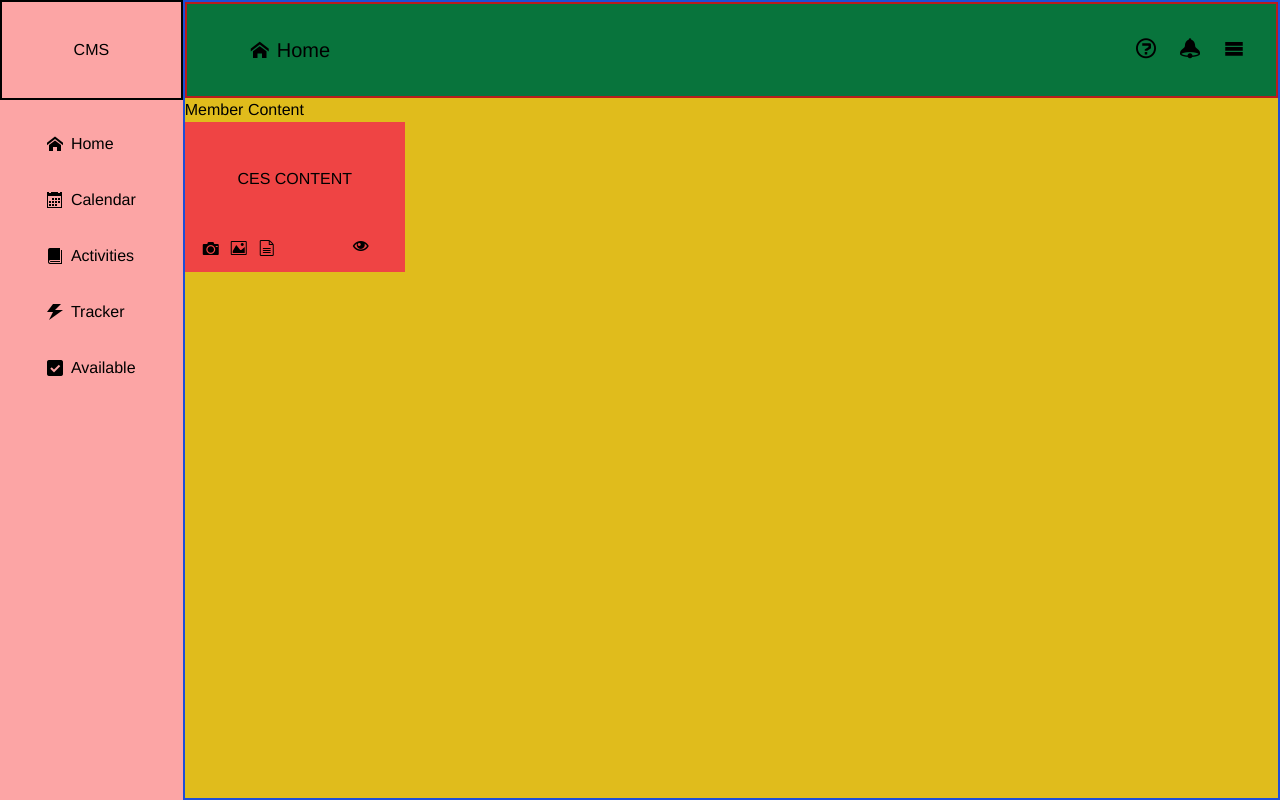
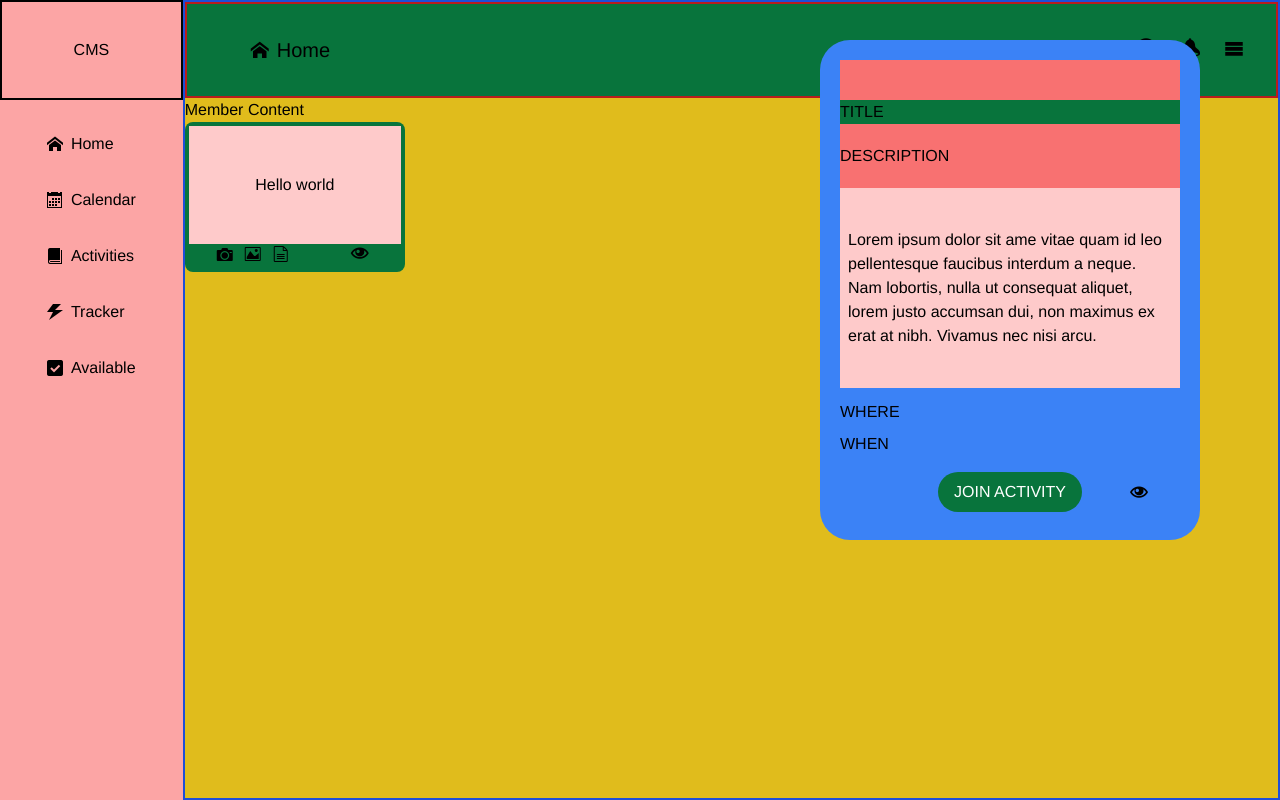
Before and after one commit to justvirgil/community-extension-service, a Nuxt app: page /student/home in a window 1280 px wide. Built offline with nearby package versions, Linux system fonts and the light colour scheme; no server answers.

Commit message:
ces-card

```diff
--- a/components/card.vue
+++ b/components/card.vue
@@ -1,10 +1,10 @@
 <template>
-	<div class="flex flex-col bg-red-500 w-[220px] h-[150px] relative">
-		<div class="flex grow justify-center items-center">
-			{{ title }}
+	<div class="flex flex-col bg-green w-[220px] h-[150px] relative p-1 rounded-lg">
+		<div class="flex grow justify-center items-center bg-red-200 px-3 overflow-auto">
+			<p>{{ title }}</p>
 		</div>
-		<div class="flex flex-row pb-3">
-			<div class="flex flex-row grow justify-center items-center">
+		<div class="flex flex-row mb-1 relative h-5">
+			<div class="flex flex-row ml-7 justify-center items-center">
 
          <VIcon
             :alt="'ces-camera'"
@@ -28,11 +28,11 @@
           />
 
 			</div>
-			<div class="grow ml-12">
+			<div class="grow absolute right-8">
        <VIcon
           :alt="'ces-eye'"
           :icon="'ces-eye'"
-          size="medium"
+          size="large"
         />
 			</div>
 		</div>
--- /dev/null
+++ b/components/cardDescription.vue
@@ -0,0 +1,46 @@
+<template>
+	<div class="flex flex-col bg-blue-500 w-[380px] h-[500px] p-5 relative rounded-[30px]">
+    <div class="flex flex-col">
+      <div class="flex flex-col pt-10 bg-red-400">
+        <p class="mb-5 bg-green">{{ title }}</p>
+        <p class="mb-5">DESCRIPTION</p>
+      </div>
+      <div class="flex items-center bg-red-200 h-[200px] justify-center overflow-auto">
+        <p class="p-2">{{ content }}</p>
+      </div>
+      <div class="mt-3">
+        <p class="pb-2">{{ where }}</p>
+        <p>{{ when }}</p>
+      </div>
+      <div class="flex flex-row justify-center items-center mt-4 relative">
+        <VButton :is-rounded="true">
+          JOIN ACTIVITY
+        </VButton>
+         <VIcon
+            :alt="'ces-eye'"
+            :icon="'ces-eye'"
+            size="large"
+            class="absolute right-8"
+          />
+
+      </div>
+    </div>
+	</div>
+</template>
+
+
+<script setup lang="ts">
+  interface Prop {
+    title?: string
+    content?: string
+    where?: string
+    when?: string
+  }
+
+  const props = withDefaults(defineProps<Prop>(), {
+    title: '',
+    content: '',
+    where: '',
+    when: ''
+  })
+</script>
--- a/layouts/member.vue
+++ b/layouts/member.vue
@@ -35,7 +35,7 @@
           <p class="ml-2">Activities</p>
         </NuxtLink>
 
-        <NuxtLink to="/student/info" class="mb-8 flex flex-row items-center">
+        <NuxtLink to="/student/tracker" class="mb-8 flex flex-row items-center">
          <VIcon
             :alt="'ces-power'"
             :icon="'ces-power'"
--- a/pages/student/faq.vue
+++ b/pages/student/faq.vue
@@ -5,21 +5,21 @@ f<template>
         <nav class="flex flex-row my-8 grow">
           <div class="flex flex-row items-center grow ml-16">
            <VIcon
-              :alt="'ces-calendar'"
-              :icon="'ces-calendar'"
+              :alt="'ces-home'"
+              :icon="'ces-home'"
               size="large"
             />
             <p class="text-xl ml-2">{{ pageTitle }}</p>
           </div>
           <div class="flex items-center justify-center mr-5">
-            <NuxtLink to="/member" class="mx-3 text-xl">
+            <NuxtLink to="/student/faq" class="mx-3 text-xl">
              <VIcon
                 :alt="'ces-question'"
                 :icon="'ces-question'"
                 size="medium"
               />
             </NuxtLink>
-            <NuxtLink to="/member" class="mx-3 text-xl">
+            <NuxtLink to="/student/notification" class="mx-3 text-xl">
              <VIcon
                 :alt="'ces-bell'"
                 :icon="'ces-bell'"
@@ -36,8 +36,22 @@ f<template>
             </button>
             <div v-if="isOpen" class="absolute top-full right-0 mt-2 w-28 bg-white border border-gray-300 shadow-lg">
               <ul>
-              <li><NuxtLink to="/student/profile" class="block px-4 py-2 text-lg text-gray-800 hover:bg-gray-200">Profile</NuxtLink></li>
-              <li><a @click="logUserOut" class="block px-4 py-2 text-lg text-gray-800 hover:bg-gray-200 cursor-pointer">Logout</a></li>
+                <li class="flex flex-row justify-center items-center">
+                 <VIcon
+                    :alt="'ces-user'"
+                    :icon="'ces-user'"
+                    size="medium"
+                  />
+                  <NuxtLink to="/student/profile" class="block px-4 py-2 text-lg text-gray-800 hover:bg-gray-200">Profile</NuxtLink>
+                </li>
+                <li class="flex flex-row justify-center items-center">
+                 <VIcon
+                    :alt="'ces-exit'"
+                    :icon="'ces-exit'"
+                    size="medium"
+                  />
+                  <a @click="logUserOut" class="block px-4 py-2 text-lg text-gray-800 hover:bg-gray-200 cursor-pointer">Logout</a>
+                </li>
               </ul>
             </div>
           </div>
--- a/pages/student/home.vue
+++ b/pages/student/home.vue
@@ -62,7 +62,16 @@
       <div>
         <p>Member Content</p>
         <p>{{ dataFetched }} </p>
-        <card title="CES CONTENT" />
+        <card :title="testTitle" />
+        <div class="flex justify-center items-center absolute top-10 right-20">
+          <cardDescription
+            title="TITLE"
+            :content="testContent"
+            where="WHERE"
+            when="WHEN"
+           />
+        </div>
+
       </div>
 
     </div>
@@ -76,6 +85,10 @@
   const toggleDropDown = () => {
     isOpen.value = !isOpen.value
   }
+
+  const testTitle = ref('Hello world')
+
+  const testContent = ref('Lorem ipsum dolor sit ame vitae quam id leo pellentesque faucibus interdum a neque. Nam lobortis, nulla ut consequat aliquet, lorem justo accumsan dui, non maximus ex erat at nibh. Vivamus nec nisi arcu.')
 
   const logUserOut = async() => {
     await logout()
--- a/pages/student/notification.vue
+++ b/pages/student/notification.vue
@@ -5,21 +5,21 @@ f<template>
         <nav class="flex flex-row my-8 grow">
           <div class="flex flex-row items-center grow ml-16">
            <VIcon
-              :alt="'ces-calendar'"
-              :icon="'ces-calendar'"
+              :alt="'ces-home'"
+              :icon="'ces-home'"
               size="large"
             />
             <p class="text-xl ml-2">{{ pageTitle }}</p>
           </div>
           <div class="flex items-center justify-center mr-5">
-            <NuxtLink to="/member" class="mx-3 text-xl">
+            <NuxtLink to="/student/faq" class="mx-3 text-xl">
              <VIcon
                 :alt="'ces-question'"
                 :icon="'ces-question'"
                 size="medium"
               />
             </NuxtLink>
-            <NuxtLink to="/member" class="mx-3 text-xl">
+            <NuxtLink to="/student/notification" class="mx-3 text-xl">
              <VIcon
                 :alt="'ces-bell'"
                 :icon="'ces-bell'"
@@ -36,8 +36,22 @@ f<template>
             </button>
             <div v-if="isOpen" class="absolute top-full right-0 mt-2 w-28 bg-white border border-gray-300 shadow-lg">
               <ul>
-              <li><NuxtLink to="/student/profile" class="block px-4 py-2 text-lg text-gray-800 hover:bg-gray-200">Profile</NuxtLink></li>
-              <li><a @click="logUserOut" class="block px-4 py-2 text-lg text-gray-800 hover:bg-gray-200 cursor-pointer">Logout</a></li>
+                <li class="flex flex-row justify-center items-center">
+                 <VIcon
+                    :alt="'ces-user'"
+                    :icon="'ces-user'"
+                    size="medium"
+                  />
+                  <NuxtLink to="/student/profile" class="block px-4 py-2 text-lg text-gray-800 hover:bg-gray-200">Profile</NuxtLink>
+                </li>
+                <li class="flex flex-row justify-center items-center">
+                 <VIcon
+                    :alt="'ces-exit'"
+                    :icon="'ces-exit'"
+                    size="medium"
+                  />
+                  <a @click="logUserOut" class="block px-4 py-2 text-lg text-gray-800 hover:bg-gray-200 cursor-pointer">Logout</a>
+                </li>
               </ul>
             </div>
           </div>
--- a/pages/student/profile.vue
+++ b/pages/student/profile.vue
@@ -5,21 +5,21 @@ f<template>
         <nav class="flex flex-row my-8 grow">
           <div class="flex flex-row items-center grow ml-16">
            <VIcon
-              :alt="'ces-calendar'"
-              :icon="'ces-calendar'"
+              :alt="'ces-home'"
+              :icon="'ces-home'"
               size="large"
             />
             <p class="text-xl ml-2">{{ pageTitle }}</p>
           </div>
           <div class="flex items-center justify-center mr-5">
-            <NuxtLink to="/member" class="mx-3 text-xl">
+            <NuxtLink to="/student/faq" class="mx-3 text-xl">
              <VIcon
                 :alt="'ces-question'"
                 :icon="'ces-question'"
                 size="medium"
               />
             </NuxtLink>
-            <NuxtLink to="/member" class="mx-3 text-xl">
+            <NuxtLink to="/student/notification" class="mx-3 text-xl">
              <VIcon
                 :alt="'ces-bell'"
                 :icon="'ces-bell'"
@@ -36,8 +36,22 @@ f<template>
             </button>
             <div v-if="isOpen" class="absolute top-full right-0 mt-2 w-28 bg-white border border-gray-300 shadow-lg">
               <ul>
-              <li><NuxtLink to="/student/profile" class="block px-4 py-2 text-lg text-gray-800 hover:bg-gray-200">Profile</NuxtLink></li>
-              <li><a @click="logUserOut" class="block px-4 py-2 text-lg text-gray-800 hover:bg-gray-200 cursor-pointer">Logout</a></li>
+                <li class="flex flex-row justify-center items-center">
+                 <VIcon
+                    :alt="'ces-user'"
+                    :icon="'ces-user'"
+                    size="medium"
+                  />
+                  <NuxtLink to="/student/profile" class="block px-4 py-2 text-lg text-gray-800 hover:bg-gray-200">Profile</NuxtLink>
+                </li>
+                <li class="flex flex-row justify-center items-center">
+                 <VIcon
+                    :alt="'ces-exit'"
+                    :icon="'ces-exit'"
+                    size="medium"
+                  />
+                  <a @click="logUserOut" class="block px-4 py-2 text-lg text-gray-800 hover:bg-gray-200 cursor-pointer">Logout</a>
+                </li>
               </ul>
             </div>
           </div>
```
Lines whose indentation alone changed are shown as unchanged.
